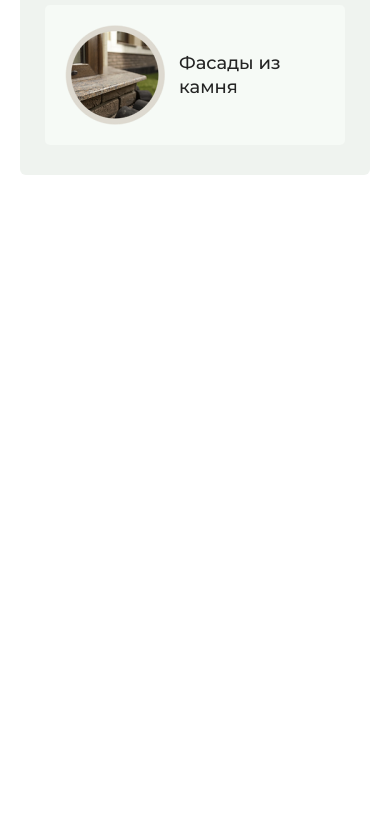
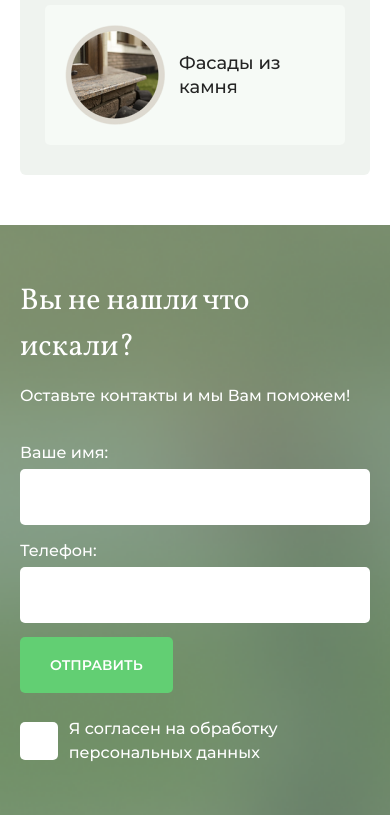
Before and after one commit to fayzullayevelmurod/STONE-CITY, a website: page index.html in a window 390 px wide. Shown: the part 7330-8145 px from the top of the page. Before the commit the page ends 7555 px from the top, so only its background shows below. Drawn offline with Linux system fonts and the light colour scheme.

Commit message:
form section media query finished

```diff
--- a/index.html
+++ b/index.html
@@ -611,33 +611,37 @@
 			</section>
 
 			<!-- form-sectioin -->
-			<!-- <section class="form-section">
-				<div class="container flex items-start justify-between">
-					<div class="max-w-[413px]">
-						<h3 class="text-[56px] leading-[60px] font-Vollkorn text-white font-normal">Вы не нашли что искали?</h3>
-						<p class="text-xl leading-[30px] font-medium text-white mt-[14px]">Оставьте контакты и мы Вам поможем!</p>
+			<section class="form-section">
+				<div class="container flex flex-wrap items-start justify-between">
+					<div class="xlg:max-w-[413px] xlg:mb-0 mb-[30px]">
+						<h3
+							class="md:text-[56px] sm:text-[36px] text-[30px] md:leading-[60px] leading-[46px] font-Vollkorn text-white font-normal">
+							Вы не нашли что искали?</h3>
+						<p class="md:text-xl text-base leading-[30px] font-medium text-white mt-[14px]">Оставьте контакты и мы Вам
+							поможем!</p>
 					</div>
 
 					<form>
-						<div class="flex items-end space-x-[14px]">
-							<div>
+						<div class="flex flex-wrap items-end gap-[14px]">
+							<div class="sm:w-auto w-full">
 								<label class="text-base leading-6 mb-1 block text-white font-medium">Ваше имя:</label>
-								<input class="rounded border-none w-[240px] h-[56px] p-3" type="text" name="name">
-							</div>
-							<div>
+								<input class="sm:w-[240px] w-full rounded border-none h-[56px] p-3" type="text" name="name">
+							</div>
+							<div class="sm:w-auto w-full">
 								<label class="text-base leading-6 mb-1 block text-white font-medium">Телефон:</label>
-								<input class="rounded border-none w-[240px] h-[56px] p-3" type="text" name="name">
+								<input class="sm:w-[240px] w-full rounded border-none h-[56px] p-3" type="text" name="name">
 							</div>
 							<button class="btn" type="submit">Отправить</button>
 						</div>
 						<label class="space-x-[10px] cursor-pointer mt-[24px]" for="checkbox">
-							<input type="checkbox" name='check' id="checkbox">
-							<span class="label-text text-base leading-6 font-medium text-white">Я согласен на обработку персональных
+							<input class="xsm:w-auto w-[45px]" type="checkbox" name='check' id="checkbox">
+							<span class="label-text text-base leading-6 font-medium text-white xsm:w-auto w-full">Я согласен на
+								обработку персональных
 								данных</span>
 						</label>
 					</form>
 				</div>
-			</section> -->
+			</section>
 
 			<!-- slider section -->
 			<!-- <div class="container my-[100px]">
--- a/src/css/main.css
+++ b/src/css/main.css
@@ -298,7 +298,7 @@ swiper-button-prev {
 
 .form-section {
 	background-image: url(../images/form-bg.png);
-	@apply bg-cover bg-no-repeat pt-[87px] pb-[99px];
+	@apply bg-cover bg-no-repeat md:pt-[87px] md:pb-[99px] py-[50px];
 }
 
 .service-boxes {
--- a/tailwind.config.js
+++ b/tailwind.config.js
@@ -54,7 +54,8 @@ module.exports = {
 			screens: {
 				"1xl": "1440px",
 				"1xs": "1390px",
-				"xsm": "480px"
+				"xlg": "1115px",
+				"xsm": "480px",
 			}
 		},
 	},
```
Also changed, not shown: src/css/output.css.
